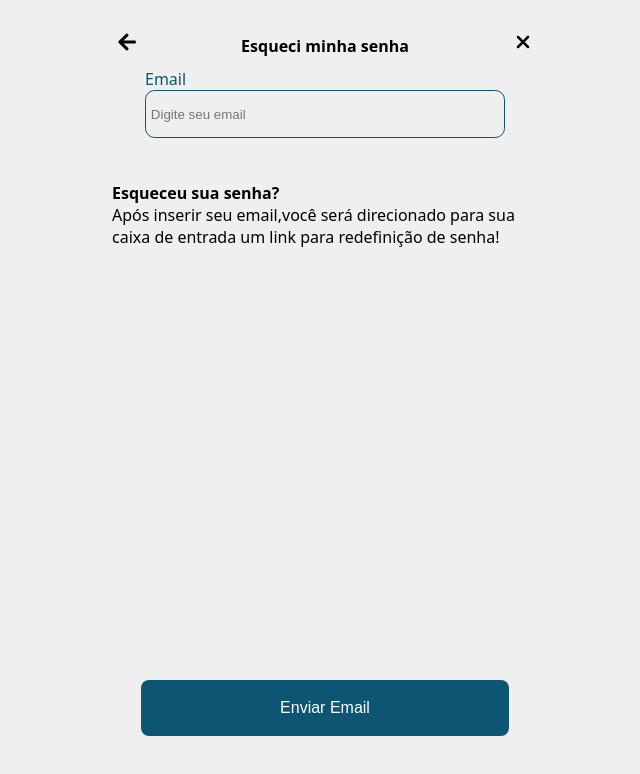
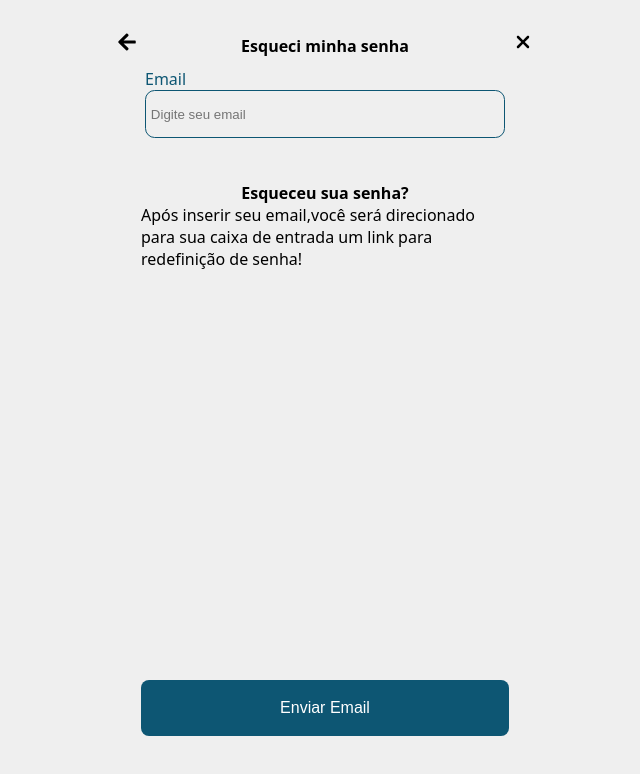
Before and after one commit to MatheusCarvalho2/secretsfriendsfrontend, a React (Vite) app: page /esqueci-minha_senha in a window 1280 px wide. Shown: the top 774 px of the page, without its empty margins (315-955 px from the left). Built offline with nearby package versions, Linux system fonts and the light colour scheme.

Commit message:
Salva email digitado na pagina 'esqueci a senha' na store

```diff
--- a/src/pages/ResetPassword/ResetPassword.css
+++ b/src/pages/ResetPassword/ResetPassword.css
@@ -3,7 +3,6 @@
     padding: 2rem 1rem 2rem 1rem;
     display: flex;
     flex-direction: column;
-    align-items: flex-start;
-    justify-content: center;
-    max-width: 458px;
+    align-items: center;
+    max-width: 400px;
 }
--- a/src/pages/ResetPassword/ResetPassword.tsx
+++ b/src/pages/ResetPassword/ResetPassword.tsx
@@ -6,8 +6,12 @@ import FormInputs from "../../components/Form/Form";
 import ButtonAccept from "../../components/ButtonAccept/ButtonAccept";
 import api from "../../server/api";
 import "./ResetPassword.css";
+import { useDispatch } from "react-redux";
+import { setEmailResetPasswordStore } from "../../store/reducers/emailResetPassword";
 
 const ResetPassword = () => {
+    const dispatch = useDispatch();
+
     const [email, setEmail] = useState<string>("");
 
     const createInput = [
@@ -28,6 +32,7 @@ const ResetPassword = () => {
         api.post(`/password`, data)
             .then(response => {
                 if (response.status >= 200 && response.status <= 299) {
+                    dispatch(setEmailResetPasswordStore(data.user.email));
                     window.location.href = "/informacao";
                 }
             })
```
